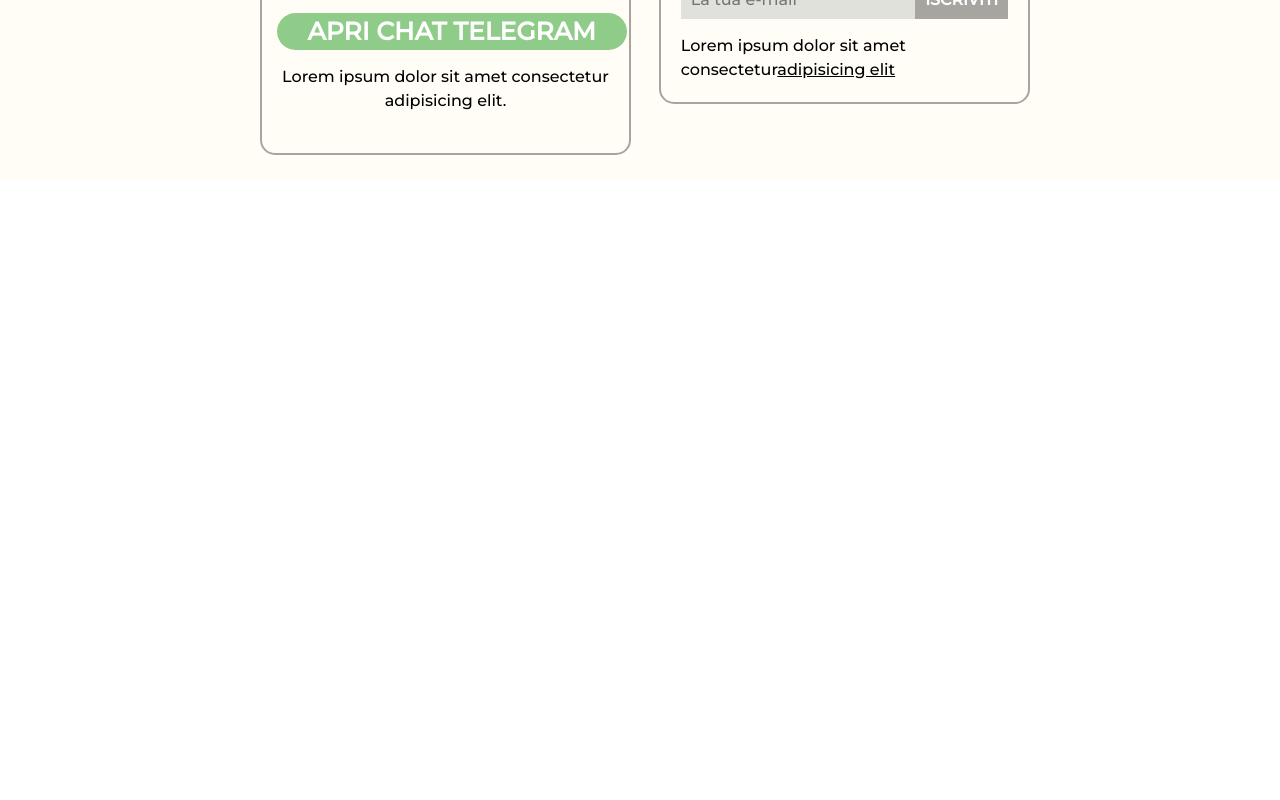
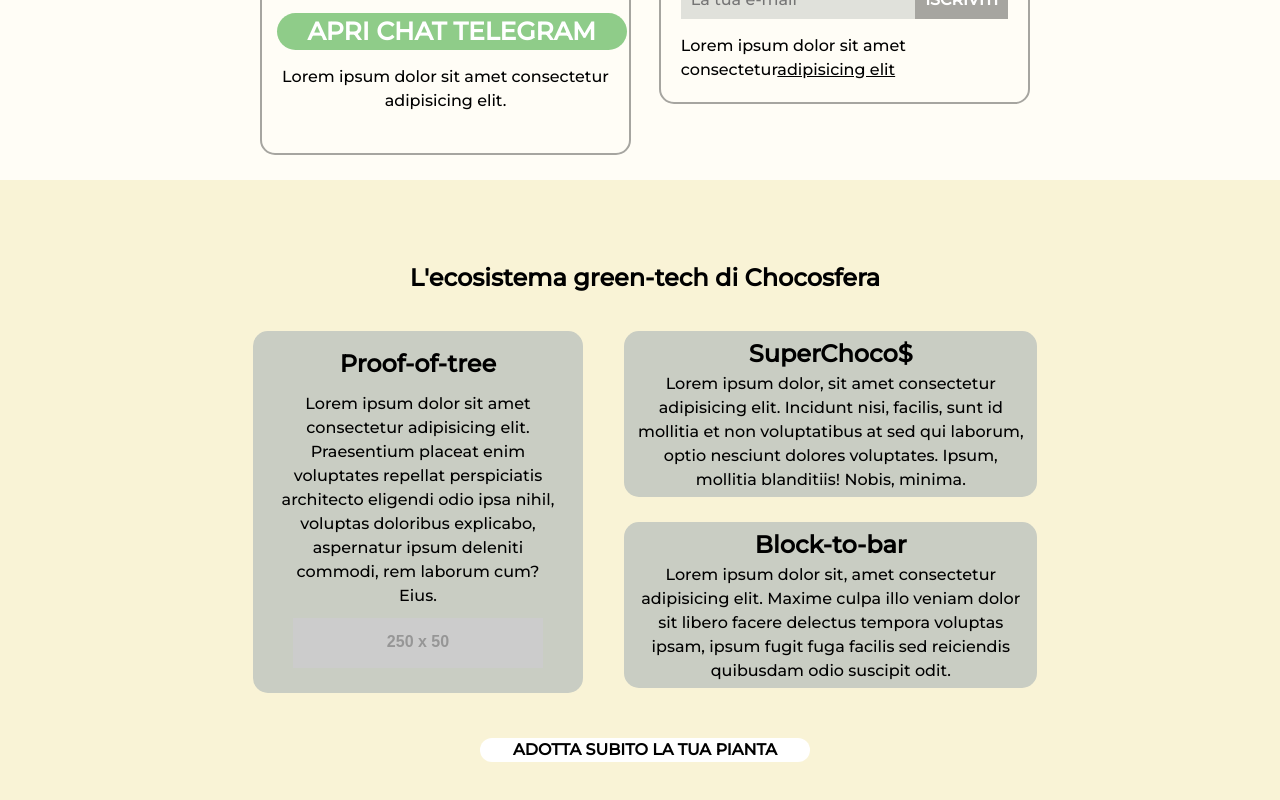
Before and after one commit to Chococoin/chocosfera, a Next.js app: page / in a window 1280 px wide. Shown: the part 2576-3376 px from the top of the page. Before the commit the page ends 2756 px from the top, so only its background shows below. Built offline with nearby package versions, Linux system fonts and the light colour scheme.

Commit message:
Added proof-of-tree section

```diff
--- a/src/app/assets/css/globals.css
+++ b/src/app/assets/css/globals.css
@@ -12,6 +12,7 @@
     --color-text: #662220;
 
     --color-border: #a6a5a0;
+    --color-background-crypto: #c9cdc3;
 }
 
 /* General Styles */
@@ -483,3 +484,90 @@
 .newsletter__confirm--link {
     text-decoration: underline;
 }
+
+/* Crypto Layout */
+.layout__crypto {
+    height: 100%;
+    width: 100%;
+    background-color: var(--color-secondary);
+    padding: 55px 18% 25px 18%;
+}
+
+.container__ecosystem {
+    display: flex;
+    flex-direction: column;
+    justify-content: center;
+}
+
+.ecosystem__top {
+    margin-top: 25px;
+    margin-bottom: 35px;
+}
+
+.ecosystem__title {
+    text-align: center;
+}
+
+.ecosystem__middle {
+    display: flex;
+    justify-content: space-around;
+}
+
+.middle__left-cryto {
+    width: 40%;
+    text-align: center;
+}
+
+.left-crypto__information {
+    background-color: var(--color-background-crypto);
+    padding: 15px 25px;
+    border-radius: 15px;
+}
+
+.left-cryto__title {
+    margin-bottom: 10px;
+}
+
+.left-crypto__description {
+    margin-bottom: 10px;
+}
+
+.left-crypto__image {
+    margin: 0 auto;
+}
+
+.left-crypto__image--crypto {
+    margin: 0 auto;
+    margin-bottom: 10px;
+}
+
+.middle__right-crypto {
+    width: 50%;
+    text-align: center;
+}
+
+.right-crypto__top {
+    margin-bottom: 25px;
+}
+
+.right-crypto__top,
+.right-crypto__bottom {
+    background-color: var(--color-background-crypto);
+    border-radius: 15px;
+    padding: 5px 10px;
+}
+
+.ecosystem__bottom {
+    margin: 45px 0 25px 0;
+}
+
+.ecosystem__button {
+    background-color: white;
+    width: 40%;
+    text-align: center;
+    margin: 0 auto;
+    text-transform: uppercase;
+    border-radius: 15px;
+    font-weight: bold;
+    height: auto;
+}
--- a/src/app/page.js
+++ b/src/app/page.js
@@ -4,6 +4,7 @@
 import { Description } from '@/components/Description';
 import { Information } from '@/components/Information';
 import { Contact } from '@/components/Contact';
+import { Crypto } from '@/components/Crypto';
 
 export default function Home() {
     return (
@@ -13,6 +14,7 @@
             <Description />
             <Information />
             <Contact />
+            <Crypto />
         </div>
     );
 }
--- /dev/null
+++ b/src/components/Crypto.jsx
@@ -0,0 +1,67 @@
+import React from 'react';
+
+export const Crypto = () => {
+    return (
+        <section className='layout__crypto'>
+            <div className='crypto__container'>
+                <div className='ecosystem__top'>
+                    <h1 className='ecosystem__title'>
+                        L'ecosistema green-tech di Chocosfera
+                    </h1>
+                </div>
+                <div className='ecosystem__middle'>
+                    <div className='middle__left-cryto'>
+                        <div className='left-crypto__information'>
+                            <h2 className='left-cryto__title'>Proof-of-tree</h2>
+                            <p className='left-crypto__description'>
+                                Lorem ipsum dolor sit amet consectetur
+                                adipisicing elit. Praesentium placeat enim
+                                voluptates repellat perspiciatis architecto
+                                eligendi odio ipsa nihil, voluptas doloribus
+                                explicabo, aspernatur ipsum deleniti commodi,
+                                rem laborum cum? Eius.
+                            </p>
+                            <div className='left-crypto__image'>
+                                <img
+                                    src='https://placehold.co/250x50'
+                                    alt='polygon'
+                                    className='left-crypto__image--crypto'
+                                />
+                            </div>
+                        </div>
+                    </div>
+
+                    <div className='middle__right-crypto'>
+                        <div className='right-crypto__top'>
+                            <h2 className='right-crypto__title'>SuperChoco$</h2>
+                            <p className='right-crypto__description'>
+                                Lorem ipsum dolor, sit amet consectetur
+                                adipisicing elit. Incidunt nisi, facilis, sunt
+                                id mollitia et non voluptatibus at sed qui
+                                laborum, optio nesciunt dolores voluptates.
+                                Ipsum, mollitia blanditiis! Nobis, minima.
+                            </p>
+                        </div>
+                        <div className='right-crypto__bottom'>
+                            <h2 className='right-crypto__title'>
+                                Block-to-bar
+                            </h2>
+                            <p className='right-crypto__description'>
+                                Lorem ipsum dolor sit, amet consectetur
+                                adipisicing elit. Maxime culpa illo veniam dolor
+                                sit libero facere delectus tempora voluptas
+                                ipsam, ipsum fugit fuga facilis sed reiciendis
+                                quibusdam odio suscipit odit.
+                            </p>
+                        </div>
+                    </div>
+                </div>
+                <div className='ecosystem__bottom'>
+                    <a href='#' className='ecosystem__button'>
+                        Adotta subito la tua pianta
+                    </a>
+                </div>
+            </div>
+        </section>
+    );
+};
```
